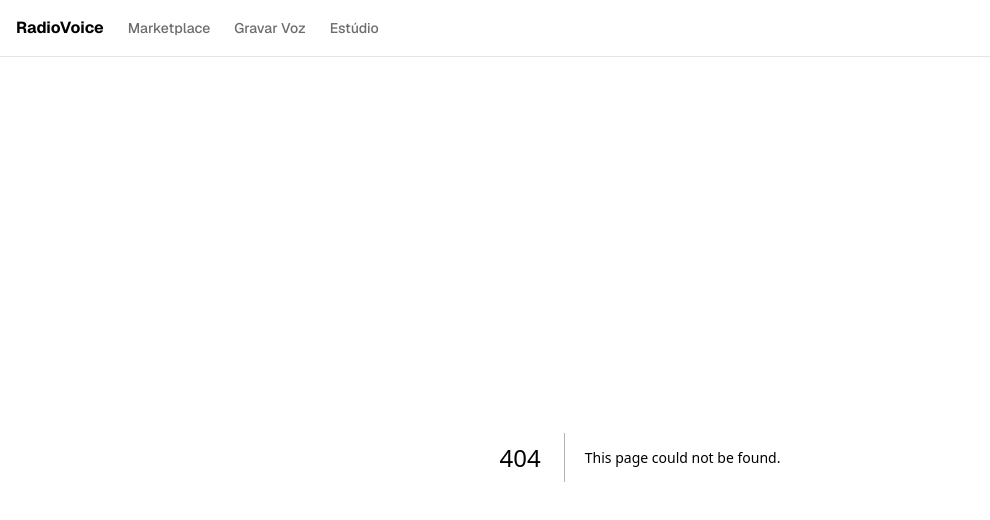
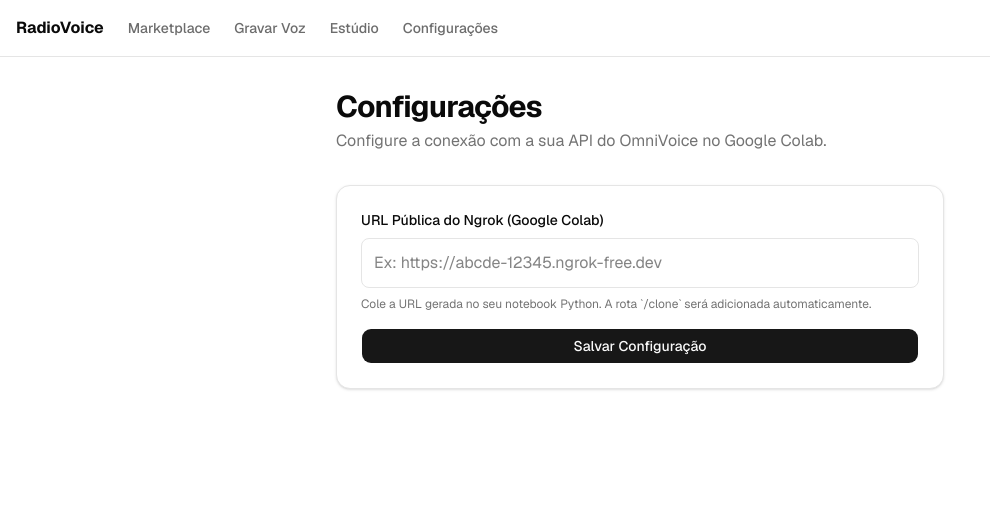
Before and after one commit to FaKeBx/radio, a Next.js app: page /settings in a window 1280 px wide. Before the commit this address had no page. Shown: the top 520 px of the page, without its empty margins (0-990 px from the left). Built offline with nearby package versions, Linux system fonts and the light colour scheme.

Commit message:
feat: add settings page to configure dynamic Ngrok URLs for the generation API

```diff
--- a/app/api/generate/route.ts
+++ b/app/api/generate/route.ts
@@ -2,10 +2,10 @@ import { NextResponse } from 'next/server';
 
 export async function POST(request: Request) {
   try {
-    const { text, voiceId, audioBase64 } = await request.json();
+    const { text, voiceId, audioBase64, colabUrl } = await request.json();
 
-    if (!text || !audioBase64) {
-      return NextResponse.json({ error: 'Texto ou áudio não fornecido' }, { status: 400 });
+    if (!text || !audioBase64 || !colabUrl) {
+      return NextResponse.json({ error: 'Texto, áudio ou URL do Colab ausentes' }, { status: 400 });
     }
 
     // 1. Converter Base64 do LocalStorage de volta para Buffer/Blob
@@ -24,7 +24,6 @@ export async function POST(request: Request) {
     formData.append("file", refAudioBlob, `voice_${voiceId}.webm`);
 
     // 3. Fazer POST para o endpoint público do ngrok rodando no Google Colab
-    const colabUrl = "https://benmost-norman-ultrasonically.ngrok-free.dev/clone";
     console.log(`Chamando OmniVoice em ${colabUrl}...`);
 
     const colabResponse = await fetch(colabUrl, {
--- /dev/null
+++ b/app/settings/page.tsx
@@ -0,0 +1,71 @@
+"use client";
+
+import { useState, useEffect } from "react";
+import { Button } from "@/components/ui/button";
+
+export default function SettingsPage() {
+  const [url, setUrl] = useState("");
+  const [isSaved, setIsSaved] = useState(false);
+
+  useEffect(() => {
+    // Carrega a URL salva previamente no LocalStorage
+    const storedUrl = localStorage.getItem("omnivoice_url");
+    if (storedUrl) {
+      setUrl(storedUrl);
+    }
+  }, []);
+
+  const handleSave = () => {
+    let finalUrl = url.trim();
+
+    // Garante que a URL termine com /clone para funcionar com a API
+    if (finalUrl && !finalUrl.endsWith("/clone")) {
+      // Remove barra extra no final se tiver antes de adicionar /clone
+      if (finalUrl.endsWith("/")) {
+        finalUrl = finalUrl.slice(0, -1);
+      }
+      finalUrl += "/clone";
+    }
+
+    localStorage.setItem("omnivoice_url", finalUrl);
+    setUrl(finalUrl);
+
+    setIsSaved(true);
+    setTimeout(() => setIsSaved(false), 3000);
+  };
+
+  return (
+    <div className="container mx-auto p-8 max-w-2xl">
+      <div className="mb-8">
+        <h1 className="text-3xl font-bold tracking-tight">Configurações</h1>
+        <p className="text-muted-foreground mt-1">
+          Configure a conexão com a sua API do OmniVoice no Google Colab.
+        </p>
+      </div>
+
+      <div className="bg-card border rounded-xl p-6 shadow-sm">
+        <div className="space-y-4">
+          <div>
+            <label className="block text-sm font-medium mb-2">
+              URL Pública do Ngrok (Google Colab)
+            </label>
+            <input
+              type="text"
+              className="w-full p-3 rounded-md border bg-background focus:outline-none focus:ring-2 focus:ring-primary/50"
+              placeholder="Ex: https://abcde-12345.ngrok-free.dev"
+              value={url}
+              onChange={(e) => setUrl(e.target.value)}
+            />
+            <p className="text-xs text-muted-foreground mt-2">
+              Cole a URL gerada no seu notebook Python. A rota `/clone` será adicionada automaticamente.
+            </p>
+          </div>
+
+          <Button onClick={handleSave} className="w-full" size="lg">
+            {isSaved ? "Salvo com sucesso!" : "Salvar Configuração"}
+          </Button>
+        </div>
+      </div>
+    </div>
+  );
+}
--- a/app/studio/page.tsx
+++ b/app/studio/page.tsx
@@ -31,6 +31,13 @@ function StudioContent() {
   const handleGenerate = async () => {
     if (!text.trim() || !selectedVoice) return;
 
+    // Obter URL do colab das configurações
+    const colabUrl = localStorage.getItem("omnivoice_url");
+    if (!colabUrl) {
+      alert("Por favor, configure a URL do Ngrok na página de Configurações primeiro.");
+      return;
+    }
+
     setIsGenerating(true);
     setAudioUrl(null);
 
@@ -41,7 +48,8 @@ function StudioContent() {
         body: JSON.stringify({
           text,
           voiceId: selectedVoice.id,
-          audioBase64: selectedVoice.audioBase64
+          audioBase64: selectedVoice.audioBase64,
+          colabUrl
         })
       });
 
--- a/components/Navbar.tsx
+++ b/components/Navbar.tsx
@@ -29,6 +29,12 @@ export function Navbar() {
             >
               Estúdio
             </Link>
+            <Link
+              href="/settings"
+              className="transition-colors hover:text-foreground/80 text-foreground/60"
+            >
+              Configurações
+            </Link>
           </nav>
         </div>
       </div>
```
